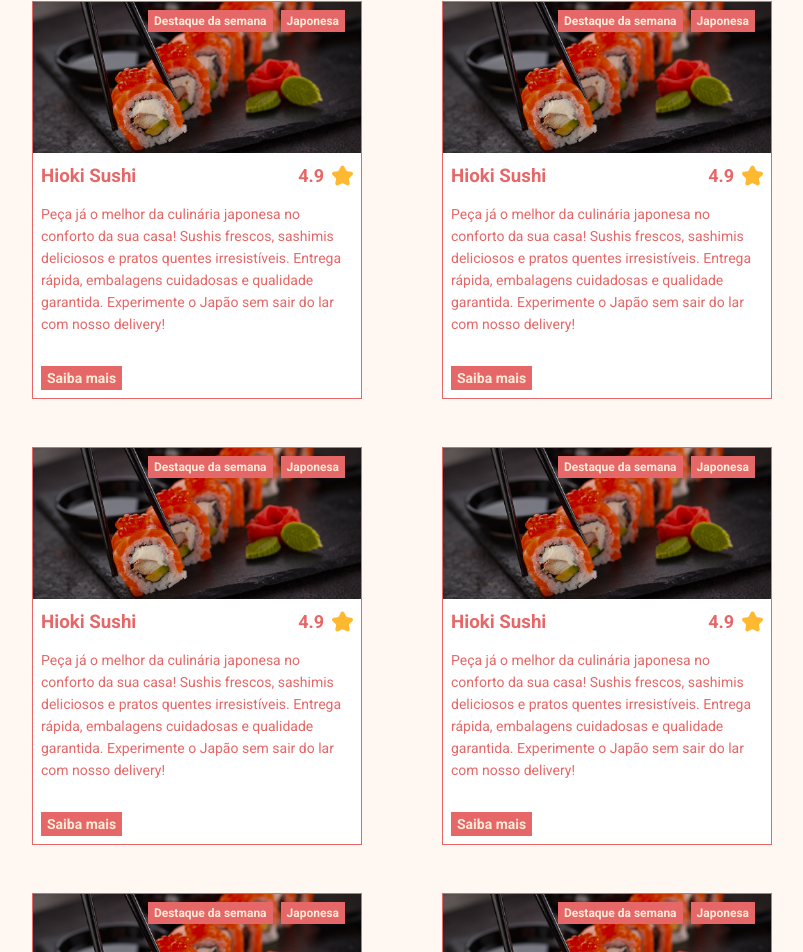
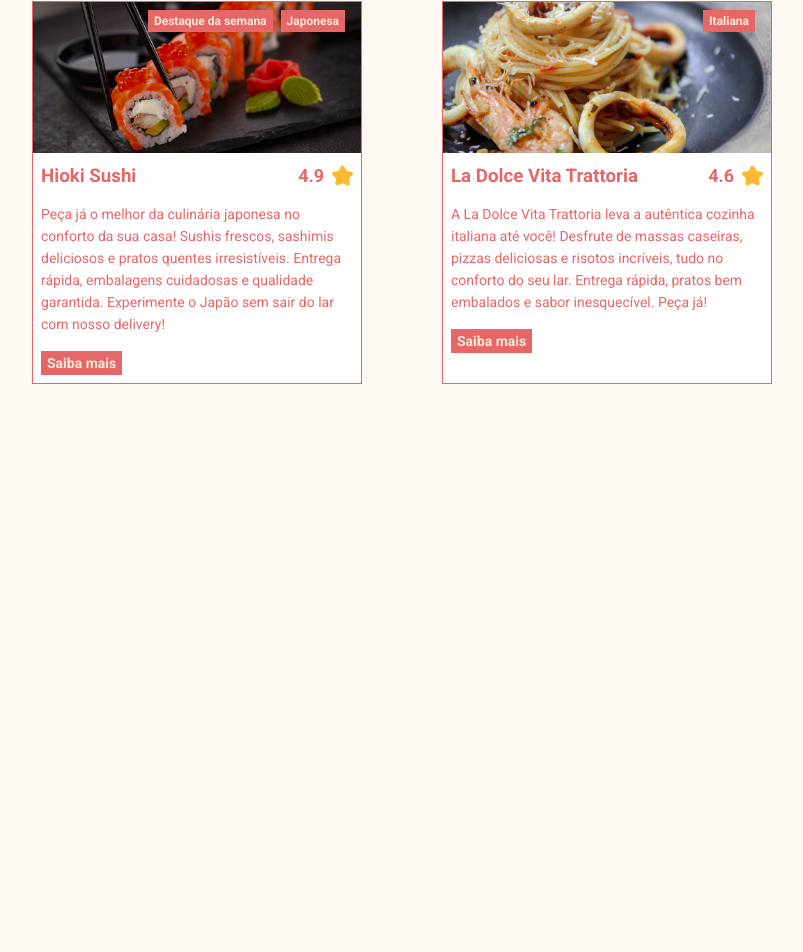
Before and after one commit to rhnrod/ebac_efood, a React (Vite) app: page / in a window 1280 px wide. Shown: the part 463-1415 px from the top of the page, without its empty margins (238-1041 px from the left). After the commit the page ends 927 px from the top, so only its background shows below. Built offline with nearby package versions, Linux system fonts and the light colour scheme; the HTML template or start-up script is replaced by a standard one.

Commit message:
feat: creating restaurants array

```diff
--- a/src/components/MenuCard/index.tsx
+++ b/src/components/MenuCard/index.tsx
@@ -6,23 +6,24 @@
   NoteContainer,
   TitleContainer
 } from './styles'
-import sushi from '../../assets/images/sushi.png'
-// import massa from '../../assets/images/massa.png'
+
 import estrela from '../../assets/images/estrela.svg'
 import Tag from '../Tag'
 
 type Props = {
-  image?: 'sushi' | 'massa'
+  image?: string
   title: string
   note: number
   description: string
+  infos: string[]
 }
-const MenuCard = ({ title, note, description }: Props) => (
+const MenuCard = ({ title, image, note, description, infos }: Props) => (
   <CardContainer>
-    <img src={sushi} alt={title} />
+    <img src={image} alt={title} />
     <DestaqueContainer>
-      <Tag>Destaque da semana</Tag>
-      <Tag>Japonesa</Tag>
+      {infos.map((info) => (
+        <Tag>{info}</Tag>
+      ))}
     </DestaqueContainer>
     <InfoContainer>
       <TitleContainer>
--- a/src/components/MenuCard/styles.ts
+++ b/src/components/MenuCard/styles.ts
@@ -1,10 +1,8 @@
 import styled from 'styled-components'
 import { cores } from '../../styles'
-import { TagContainer } from '../Tag/styles'
 
 export const CardContainer = styled.div`
   width: 100%;
-  height: 398px;
   background-color: #fff;
   color: ${cores.primary};
   position: relative;
@@ -24,12 +22,6 @@
 
 export const InfoContainer = styled.div`
   padding: 8px;
-
-  ${TagContainer} {
-    position: absolute;
-    bottom: 8px;
-    left: 8px;
-  }
 `
 
 export const TitleContainer = styled.div`
--- a/src/containers/MenuList/index.tsx
+++ b/src/containers/MenuList/index.tsx
@@ -1,44 +1,23 @@
 import MenuCard from '../../components/MenuCard'
+import Card from '../../models/Card'
 import { MenuContainer } from './styles'
 
-const MenuList = () => (
+export type Props = {
+  cards: Card[]
+}
+
+const MenuList = ({ cards }: Props) => (
   <MenuContainer>
-    <MenuCard
-      image="sushi"
-      title="Hioki Sushi"
-      description="Peça já o melhor da culinária japonesa no conforto da sua casa! Sushis frescos, sashimis deliciosos e pratos quentes irresistíveis. Entrega rápida, embalagens cuidadosas e qualidade garantida. Experimente o Japão sem sair do lar com nosso delivery!"
-      note={4.9}
-    ></MenuCard>
-    <MenuCard
-      image="sushi"
-      title="Hioki Sushi"
-      description="Peça já o melhor da culinária japonesa no conforto da sua casa! Sushis frescos, sashimis deliciosos e pratos quentes irresistíveis. Entrega rápida, embalagens cuidadosas e qualidade garantida. Experimente o Japão sem sair do lar com nosso delivery!"
-      note={4.9}
-    ></MenuCard>
-    <MenuCard
-      image="sushi"
-      title="Hioki Sushi"
-      description="Peça já o melhor da culinária japonesa no conforto da sua casa! Sushis frescos, sashimis deliciosos e pratos quentes irresistíveis. Entrega rápida, embalagens cuidadosas e qualidade garantida. Experimente o Japão sem sair do lar com nosso delivery!"
-      note={4.9}
-    ></MenuCard>
-    <MenuCard
-      image="sushi"
-      title="Hioki Sushi"
-      description="Peça já o melhor da culinária japonesa no conforto da sua casa! Sushis frescos, sashimis deliciosos e pratos quentes irresistíveis. Entrega rápida, embalagens cuidadosas e qualidade garantida. Experimente o Japão sem sair do lar com nosso delivery!"
-      note={4.9}
-    ></MenuCard>
-    <MenuCard
-      image="sushi"
-      title="Hioki Sushi"
-      description="Peça já o melhor da culinária japonesa no conforto da sua casa! Sushis frescos, sashimis deliciosos e pratos quentes irresistíveis. Entrega rápida, embalagens cuidadosas e qualidade garantida. Experimente o Japão sem sair do lar com nosso delivery!"
-      note={4.9}
-    ></MenuCard>
-    <MenuCard
-      image="sushi"
-      title="Hioki Sushi"
-      description="Peça já o melhor da culinária japonesa no conforto da sua casa! Sushis frescos, sashimis deliciosos e pratos quentes irresistíveis. Entrega rápida, embalagens cuidadosas e qualidade garantida. Experimente o Japão sem sair do lar com nosso delivery!"
-      note={4.9}
-    ></MenuCard>
+    {cards.map((card) => (
+      <MenuCard
+        key={card.id}
+        image={card.image}
+        title={card.title}
+        description={card.description}
+        note={card.note}
+        infos={card.infos}
+      ></MenuCard>
+    ))}
   </MenuContainer>
 )
 
--- a/src/pages/Home/index.tsx
+++ b/src/pages/Home/index.tsx
@@ -1,10 +1,35 @@
 import Hero from '../../components/Hero'
 import MenuList from '../../containers/MenuList'
+import Card from '../../models/Card'
+
+import sushi from '../../assets/images/sushi.png'
+import massa from '../../assets/images/massa.png'
+
+const restaurantes: Card[] = [
+  {
+    id: 1,
+    image: sushi,
+    title: 'Hioki Sushi',
+    description:
+      'Peça já o melhor da culinária japonesa no conforto da sua casa! Sushis frescos, sashimis deliciosos e pratos quentes irresistíveis. Entrega rápida, embalagens cuidadosas e qualidade garantida. Experimente o Japão sem sair do lar com nosso delivery!',
+    note: 4.9,
+    infos: ['Destaque da semana', 'Japonesa']
+  },
+  {
+    id: 2,
+    image: massa,
+    title: 'La Dolce Vita Trattoria',
+    description:
+      'A La Dolce Vita Trattoria leva a autêntica cozinha italiana até você! Desfrute de massas caseiras, pizzas deliciosas e risotos incríveis, tudo no conforto do seu lar. Entrega rápida, pratos bem embalados e sabor inesquecível. Peça já!',
+    note: 4.6,
+    infos: ['Italiana']
+  }
+]
 
 const Home = () => (
   <>
     <Hero />
-    <MenuList />
+    <MenuList cards={restaurantes} />
   </>
 )
 
```
